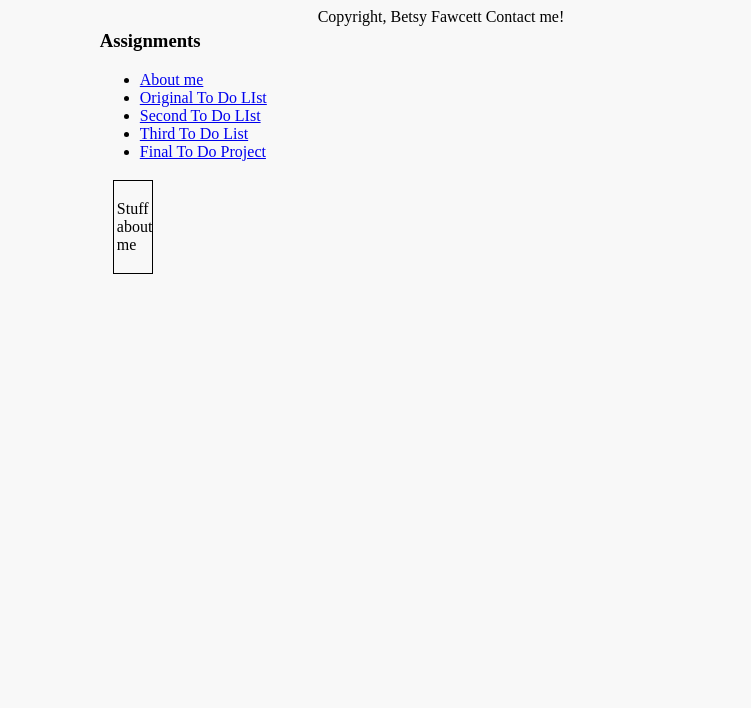
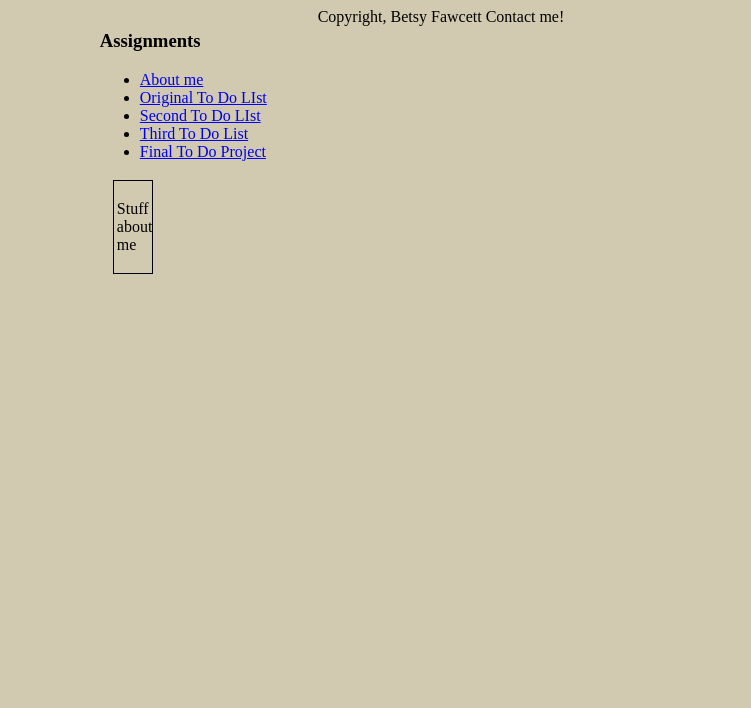
Before and after one commit to fawcbe01/fawcbe01.github.io, a plain HTML site: page index.html in a window 1280 px wide. Shown: the part 92-800 px from the top of the page, without its empty margins (16-767 px from the left). Drawn offline with Linux system fonts and the light colour scheme.

Commit message:
Update index.css

```diff
--- a/index.css
+++ b/index.css
@@ -33,7 +33,7 @@ nav ul li a:hover {
 }
 
 body {
- background-color: #F8F8F8;
+ background-color: #D1CAB0;
 }
 
 section {
```
